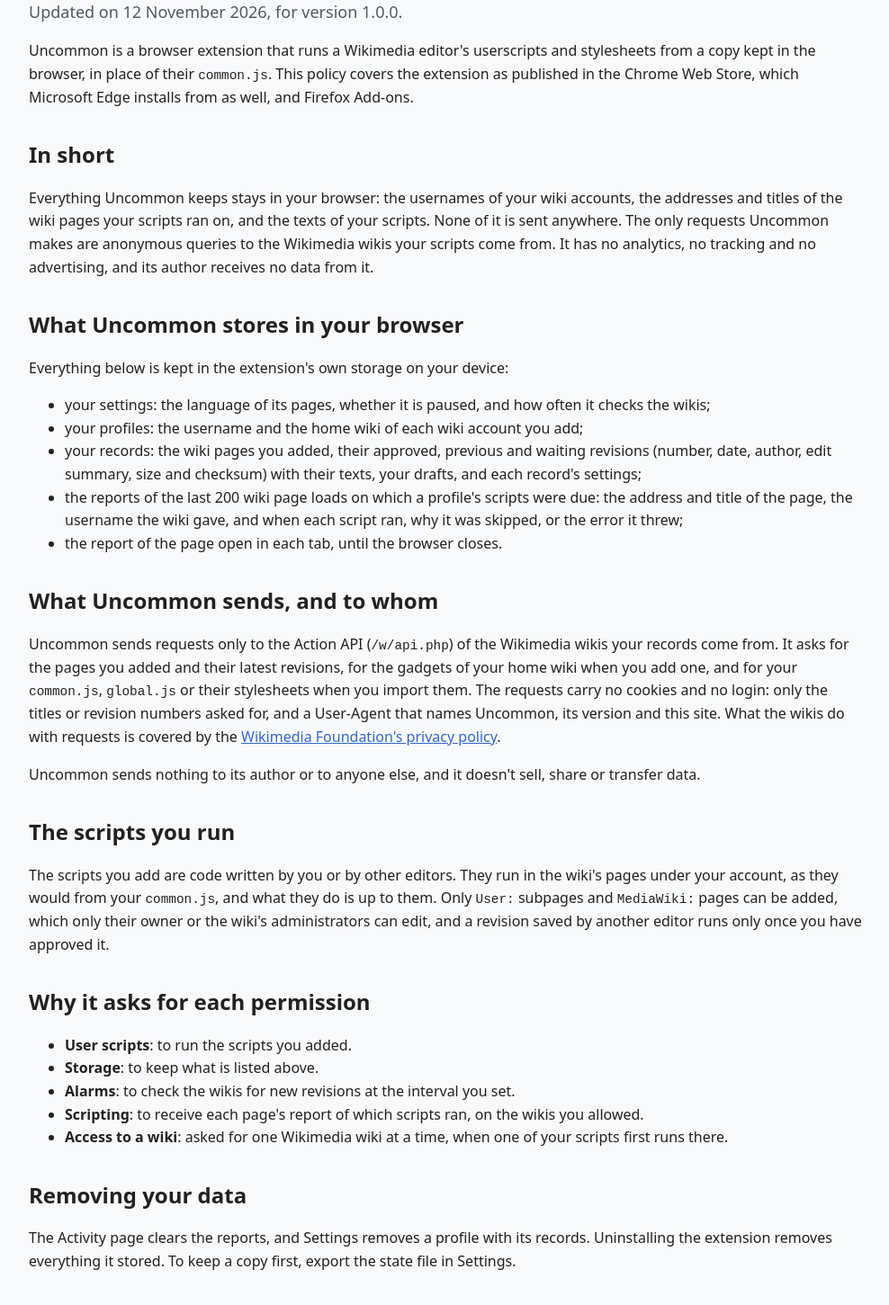
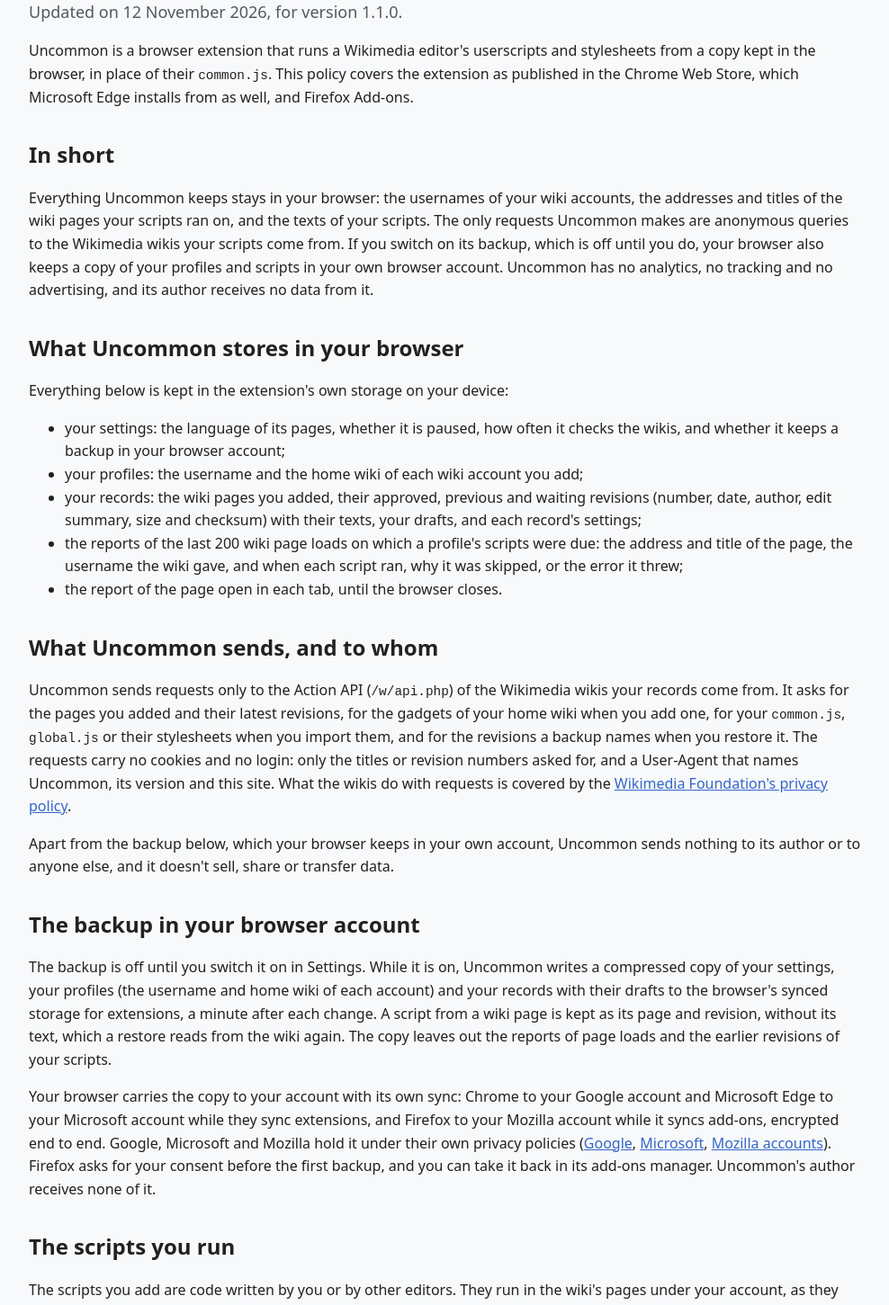
Before and after one commit to fenakhay/uncommon-site, a plain HTML site: page privacy.html in a window 1280 px wide. Shown: the part 131-1582 px from the top of the page at 90% size, without its empty margins (144-1132 px from the left). Drawn offline with Linux system fonts and the light colour scheme.

Commit message:
Update the site for Uncommon 1.1.0

```diff
--- a/privacy.html
+++ b/privacy.html
@@ -11,7 +11,7 @@
     <nav class="languages"><a href="./">Uncommon</a></nav>
     <main>
       <h1>Privacy policy</h1>
-      <p class="summary">Updated on 12 November 2026, for version 1.0.0.</p>
+      <p class="summary">Updated on 12 November 2026, for version 1.1.0.</p>
 
       <p>
         Uncommon is a browser extension that runs a Wikimedia editor's userscripts and stylesheets
@@ -24,17 +24,18 @@
       <p>
         Everything Uncommon keeps stays in your browser: the usernames of your wiki accounts, the
         addresses and titles of the wiki pages your scripts ran on, and the texts of your scripts.
-        None of it is sent anywhere. The only requests Uncommon makes are anonymous queries to the
-        Wikimedia wikis your scripts come from. It has no analytics, no tracking and no advertising,
-        and its author receives no data from it.
+        The only requests Uncommon makes are anonymous queries to the Wikimedia wikis your scripts
+        come from. If you switch on its backup, which is off until you do, your browser also keeps a
+        copy of your profiles and scripts in your own browser account. Uncommon has no analytics, no
+        tracking and no advertising, and its author receives no data from it.
       </p>
 
       <h2>What Uncommon stores in your browser</h2>
       <p>Everything below is kept in the extension's own storage on your device:</p>
       <ul>
         <li>
-          your settings: the language of its pages, whether it is paused, and how often it checks
-          the wikis;
+          your settings: the language of its pages, whether it is paused, how often it checks the
+          wikis, and whether it keeps a backup in your browser account;
         </li>
         <li>your profiles: the username and the home wiki of each wiki account you add;</li>
         <li>
@@ -54,17 +55,40 @@
       <p>
         Uncommon sends requests only to the Action API (<code>/w/api.php</code>) of the Wikimedia
         wikis your records come from. It asks for the pages you added and their latest revisions,
-        for the gadgets of your home wiki when you add one, and for your <code>common.js</code>,
-        <code>global.js</code> or their stylesheets when you import them. The requests carry no
-        cookies and no login: only the titles or revision numbers asked for, and a User-Agent that
-        names Uncommon, its version and this site. What the wikis do with requests is covered by the
+        for the gadgets of your home wiki when you add one, for your <code>common.js</code>,
+        <code>global.js</code> or their stylesheets when you import them, and for the revisions a
+        backup names when you restore it. The requests carry no cookies and no login: only the
+        titles or revision numbers asked for, and a User-Agent that names Uncommon, its version and
+        this site. What the wikis do with requests is covered by the
         <a href="https://foundation.wikimedia.org/wiki/Policy:Privacy_policy"
           >Wikimedia Foundation's privacy policy</a
         >.
       </p>
       <p>
-        Uncommon sends nothing to its author or to anyone else, and it doesn't sell, share or
-        transfer data.
+        Apart from the backup below, which your browser keeps in your own account, Uncommon sends
+        nothing to its author or to anyone else, and it doesn't sell, share or transfer data.
+      </p>
+
+      <h2>The backup in your browser account</h2>
+      <p>
+        The backup is off until you switch it on in Settings. While it is on, Uncommon writes a
+        compressed copy of your settings, your profiles (the username and home wiki of each account)
+        and your records with their drafts to the browser's synced storage for extensions, a minute
+        after each change. A script from a wiki page is kept as its page and revision, without its
+        text, which a restore reads from the wiki again. The copy leaves out the reports of page
+        loads and the earlier revisions of your scripts.
+      </p>
+      <p>
+        Your browser carries the copy to your account with its own sync: Chrome to your Google
+        account and Microsoft Edge to your Microsoft account while they sync extensions, and Firefox
+        to your Mozilla account while it syncs add-ons, encrypted end to end. Google, Microsoft and
+        Mozilla hold it under their own privacy policies (<a
+          href="https://policies.google.com/privacy"
+          >Google</a
+        >, <a href="https://privacy.microsoft.com/privacystatement">Microsoft</a>,
+        <a href="https://www.mozilla.org/privacy/mozilla-accounts/">Mozilla accounts</a>). Firefox
+        asks for your consent before the first backup, and you can take it back in its add-ons
+        manager. Uncommon's author receives none of it.
       </p>
 
       <h2>The scripts you run</h2>
@@ -79,7 +103,10 @@
       <h2>Why it asks for each permission</h2>
       <ul>
         <li><strong>User scripts</strong>: to run the scripts you added.</li>
-        <li><strong>Storage</strong>: to keep what is listed above.</li>
+        <li>
+          <strong>Storage</strong>: to keep what is listed above, and the backup in your browser
+          account while it is on.
+        </li>
         <li>
           <strong>Alarms</strong>: to check the wikis for new revisions at the interval you set.
         </li>
@@ -96,8 +123,9 @@
       <h2>Removing your data</h2>
       <p>
         The Activity page clears the reports, and Settings removes a profile with its records.
-        Uninstalling the extension removes everything it stored. To keep a copy first, export the
-        state file in Settings.
+        Switching the backup off removes it from your browser account. Uninstalling the extension
+        removes everything it stored in the browser. To keep a copy first, export the state file in
+        Settings.
       </p>
 
       <h2>Changes</h2>
```
Also changed, not shown: ar/index.html (+7 -1 lines), de/index.html (+7 -1 lines), fr/index.html (+7 -1 lines), index.html (+7 -1 lines), mt/index.html (+7 -1 lines), nl/index.html (+7 -1 lines), support.html (+10 -2 lines).
